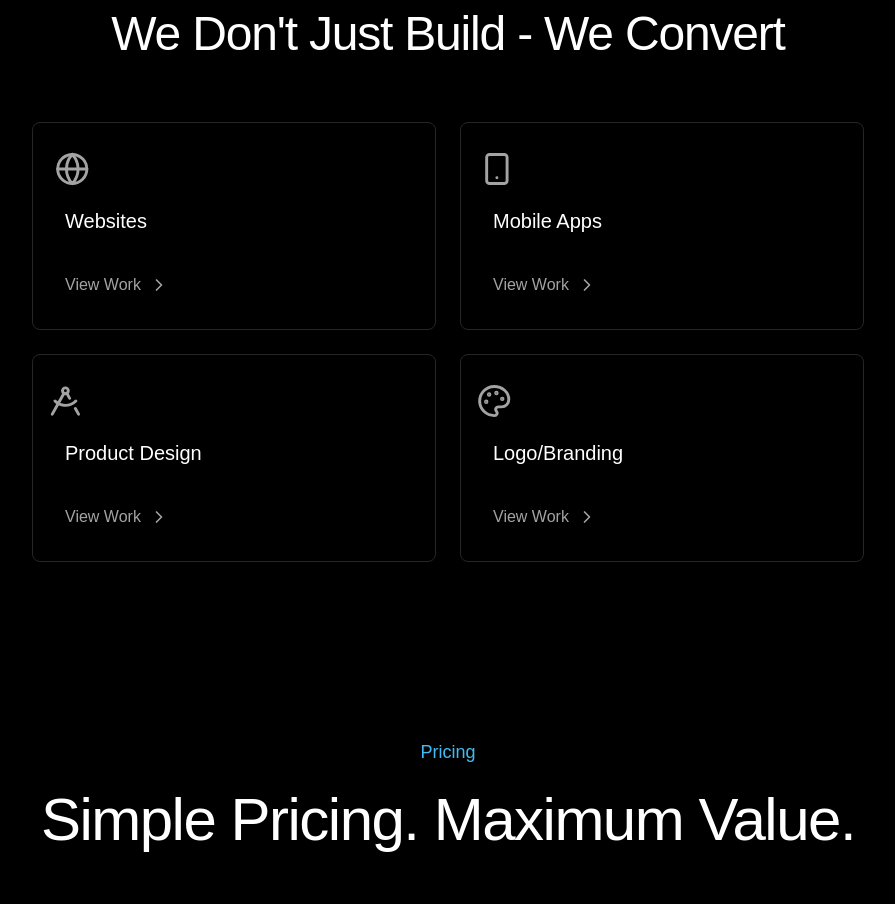
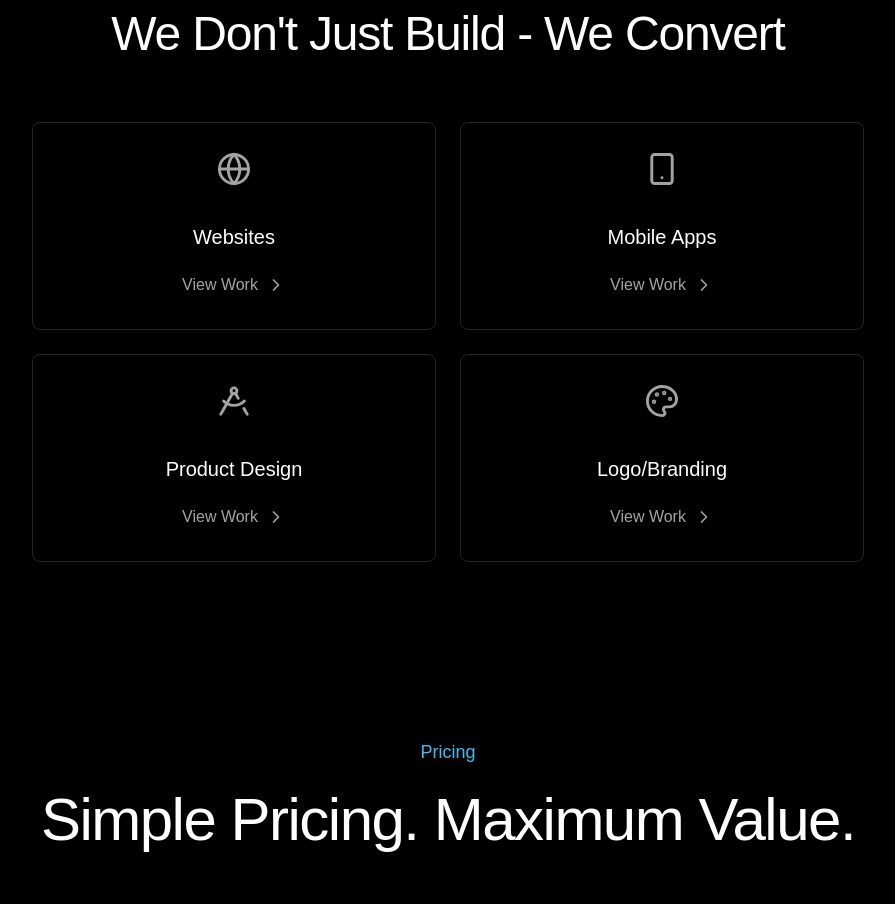
Before and after one commit to abhishekxdev/mymvfinal, a Next.js app: page / in a window 1280 px wide. Shown: the part 2380-3284 px from the top of the page, without its empty margins (192-1087 px from the left). Built offline with nearby package versions, Linux system fonts and the light colour scheme; what tailwindcss-intersect, tailwindcss-motion would draw is missing.

Commit message:
Center Align Icons and Text in Service Cards

```diff
--- a/components/marketing/ServicesSection.tsx
+++ b/components/marketing/ServicesSection.tsx
@@ -77,15 +77,15 @@ const ServiceCard = ({
   return (
     <button
       onClick={onClick}
-      className="bg-black hover:bg-neutral-900 transition-colors duration-300 rounded-lg p-8 flex flex-col justify-between h-52 border border-neutral-800 text-left cursor-pointer"
+      className="bg-black hover:bg-neutral-900 transition-colors duration-300 rounded-lg p-8 flex flex-col items-center justify-between h-52 border border-neutral-800 text-center cursor-pointer"
     >
-      <div>
-        <div className="scale-125 mb-4">
+      <div className="flex flex-col items-center">
+        <div className="scale-125 mb-4 flex justify-center">
           {icon}
         </div>
-        <h3 className="text-white font-medium text-xl mt-6">{title}</h3>
+        <h3 className="text-white font-medium text-xl mt-6 text-center">{title}</h3>
       </div>
-      <div className="flex items-center text-neutral-400 hover:text-white transition-colors duration-300 text-base">
+      <div className="flex items-center justify-center text-neutral-400 hover:text-white transition-colors duration-300 text-base">
         <span>View Work</span>
         <ChevronRight className="w-5 h-5 ml-2" />
       </div>
```
